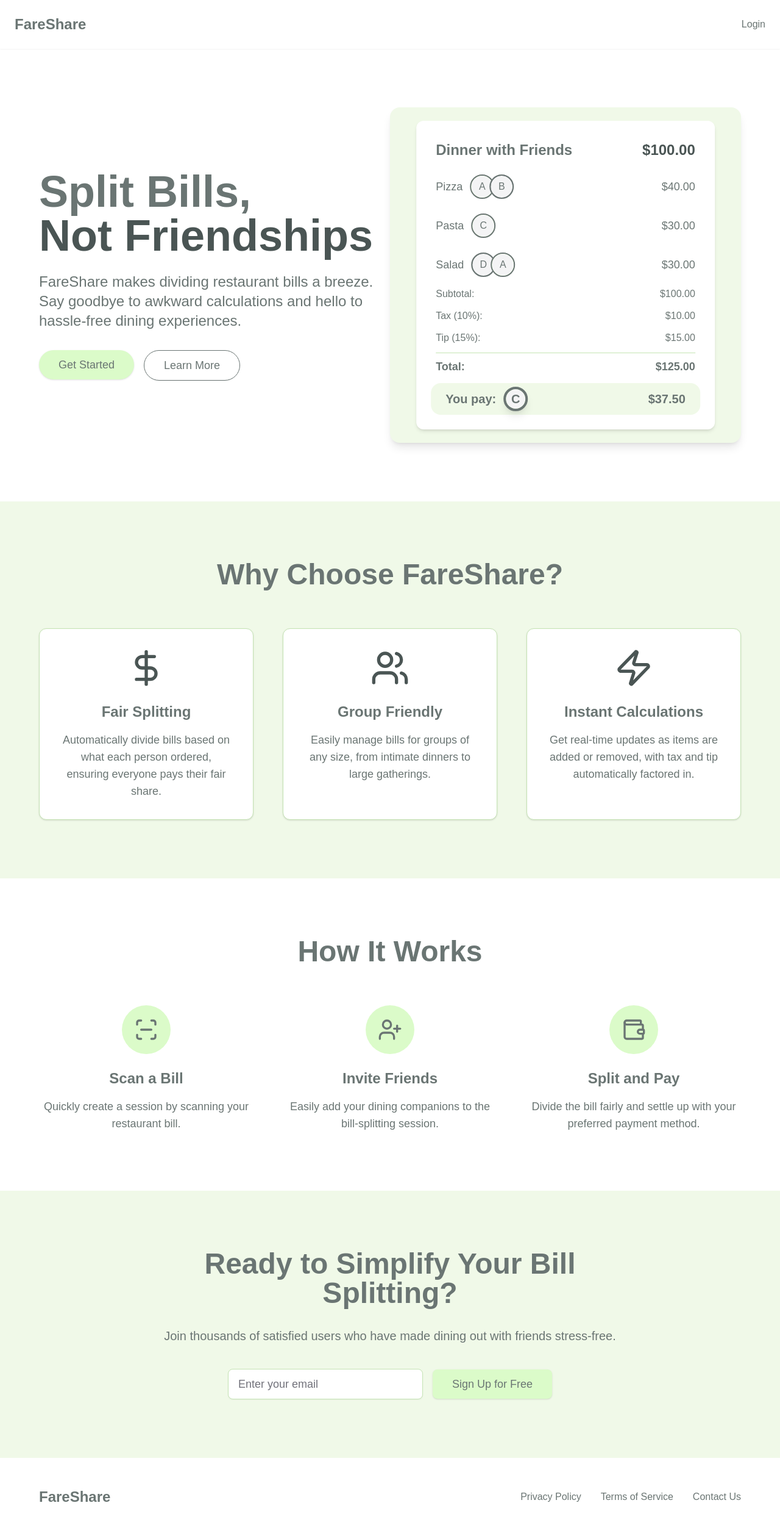
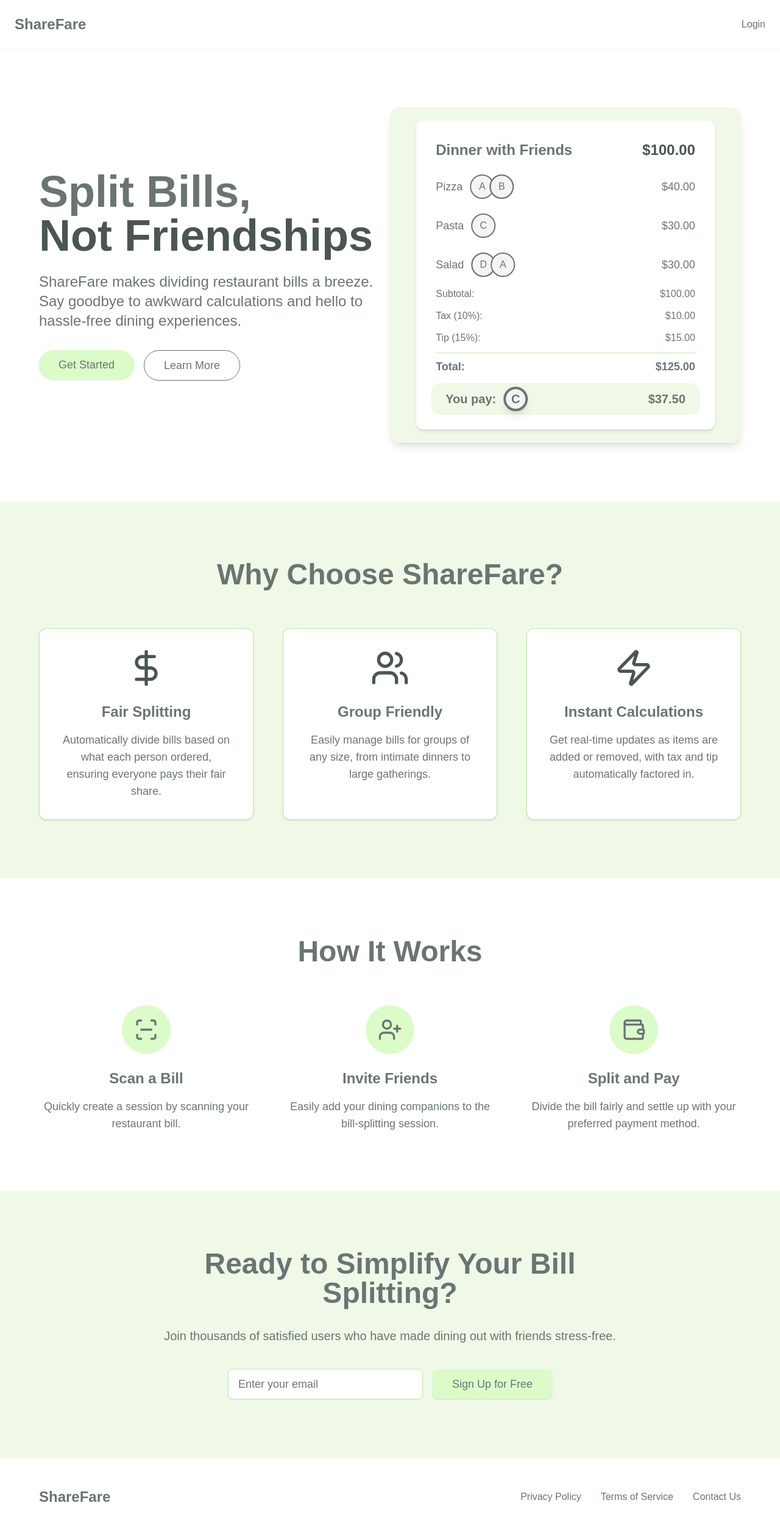
Before and after one commit to EmmettHintz/fareshare_website, a Next.js app: page / in a window 1280 px wide. Shown: the top 2500 px of the page at 61% size. Built offline with nearby package versions, Linux system fonts and the light colour scheme.

Commit message:
updated app name to sharefare

```diff
--- a/src/app/page.tsx
+++ b/src/app/page.tsx
@@ -41,7 +41,7 @@ export default function LandingPage() {
         className="sticky top-0 z-10 flex flex-col items-center justify-between bg-white p-4 shadow-sm sm:flex-row md:p-6"
       >
         <div className="mb-4 text-2xl font-bold text-[#6A7573] sm:mb-0">
-          FareShare
+          ShareFare
         </div>
         <nav>
           <ul className="flex space-x-4">
@@ -73,7 +73,7 @@ export default function LandingPage() {
                   <span className="text-[#4A5554]">Not Friendships</span>
                 </h1>
                 <p className="mb-8 text-xl leading-relaxed text-[#6A7573] sm:text-2xl">
-                  FareShare makes dividing restaurant bills a breeze. Say goodbye
+                  ShareFare makes dividing restaurant bills a breeze. Say goodbye
                   to awkward calculations and hello to hassle-free dining
                   experiences.
                 </p>
@@ -197,7 +197,7 @@ export default function LandingPage() {
         >
           <div className="mx-auto max-w-6xl">
             <h2 className="mb-12 text-center text-3xl font-bold text-[#6A7573] sm:text-4xl md:mb-16 md:text-5xl">
-              Why Choose FareShare?
+              Why Choose ShareFare?
             </h2>
             <div className="grid grid-cols-1 gap-8 md:grid-cols-3 md:gap-12">
               {[
@@ -294,7 +294,7 @@ export default function LandingPage() {
       >
         <div className="mx-auto flex max-w-6xl flex-col items-center justify-between md:flex-row">
           <div className="mb-6 text-2xl font-bold text-[#6A7573] md:mb-0">
-            FareShare
+            ShareFare
           </div>
           <nav>
             <ul className="flex flex-wrap justify-center space-x-8">
```
